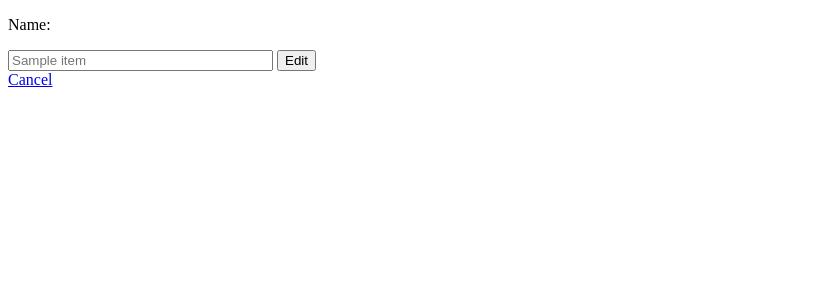
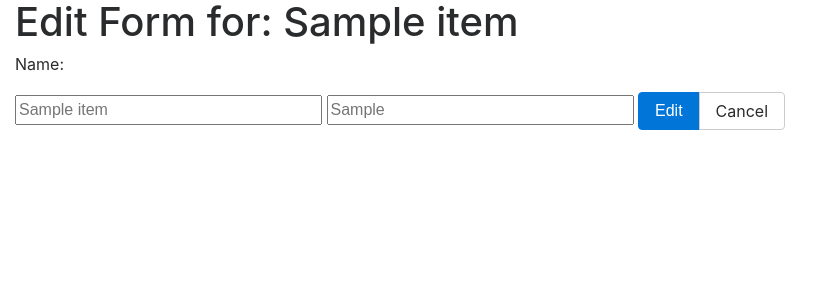
Before and after one commit to jcochran206/Item_Catalog_app, a Flask app: page /category/1/1/edit/ in a window 1280 px wide. Shown: the top 300 px of the page, without its empty margins (0-840 px from the left). Run offline with Flask 2, Linux system fonts and the light colour scheme; tables that the repository leaves empty hold one stand-in row (values such as "Sample post"); some libraries are stand-ins or nearby versions.

Commit message:
style update
updated edit files style

```diff
--- a/templates/editgameitem.html
+++ b/templates/editgameitem.html
@@ -2,18 +2,29 @@
 <html>
 <head>
 	<title>Games ltd: Edit Item</title>
+	<link rel="stylesheet" href="https://maxcdn.bootstrapcdn.com/bootstrap/4.0.0-alpha.6/css/bootstrap.min.css" integrity="sha384-rwoIResjU2yc3z8GV/NPeZWAv56rSmLldC3R/AZzGRnGxQQKnKkoFVhFQhNUwEyJ" crossorigin="anonymous">
+	<link rel="stylesheet" type="text/css" href="/static/style.css">
 </head>
 <body>
+	<div class="container-fluid">
+	<h1 class="display-5">Edit Form for: {{item.name}}</h1>
 	<form action="{{url_for('editCategory', category_id = category_id, gameitem_id=gameitem_id)}}" method="POST">
 
 	<p>Name:</p>
 	<input type="text" size="30" name="name" placeholder="{{item.name}}">
+	<input type="text" size="30" name="price" placeholder="{{item.price}}">
+	<div class="btn-group" role="group" aria-label="Basic example">
+	<button type="submit" class="btn btn-primary" value="Edit"> Edit</button>
+	<a href='{{url_for("showCategories", category_id = item.gameitem_id)}}' class="btn btn-secondary"> Cancel</a>
+	</div>
+	</form>
+	</div>
 
-	<input type="submit" value="Edit">
 
-	</form>
 
-	<a href='{{url_for("showCategories", category_id = item.gameitem_id)}}'> Cancel</a>
-
+<!-- JavaScript Bootstrap 4-->
+<script src="https://code.jquery.com/jquery-3.1.1.slim.min.js" integrity="sha384-A7FZj7v+d/sdmMqp/nOQwliLvUsJfDHW+k9Omg/a/EheAdgtzNs3hpfag6Ed950n" crossorigin="anonymous"></script>
+<script src="https://cdnjs.cloudflare.com/ajax/libs/tether/1.4.0/js/tether.min.js" integrity="sha384-DztdAPBWPRXSA/3eYEEUWrWCy7G5KFbe8fFjk5JAIxUYHKkDx6Qin1DkWx51bBrb" crossorigin="anonymous"></script>
+<script src="https://maxcdn.bootstrapcdn.com/bootstrap/4.0.0-alpha.6/js/bootstrap.min.js" integrity="sha384-vBWWzlZJ8ea9aCX4pEW3rVHjgjt7zpkNpZk+02D9phzyeVkE+jo0ieGizqPLForn" crossorigin="anonymous"></script>
 </body>
 </html>
```
